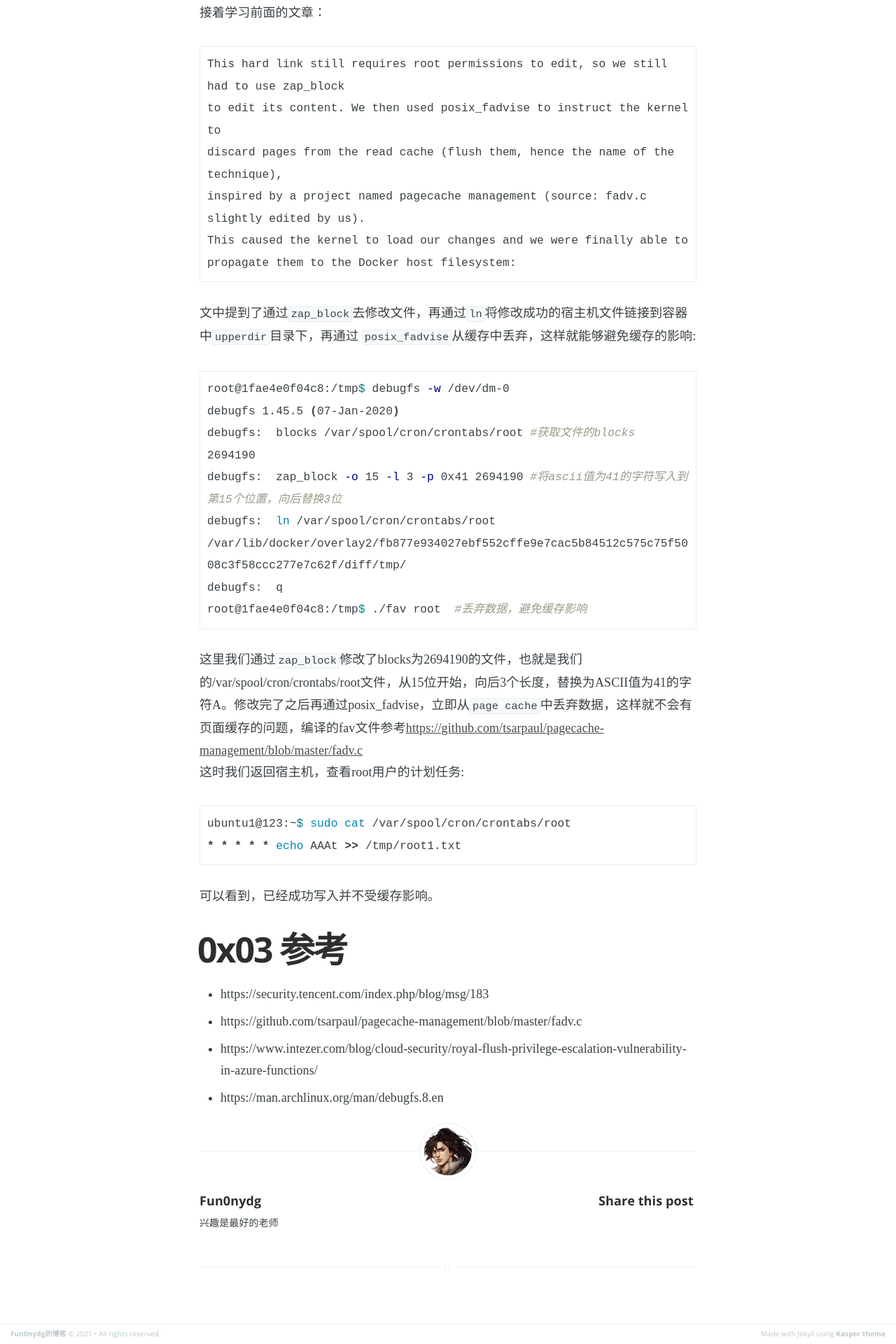
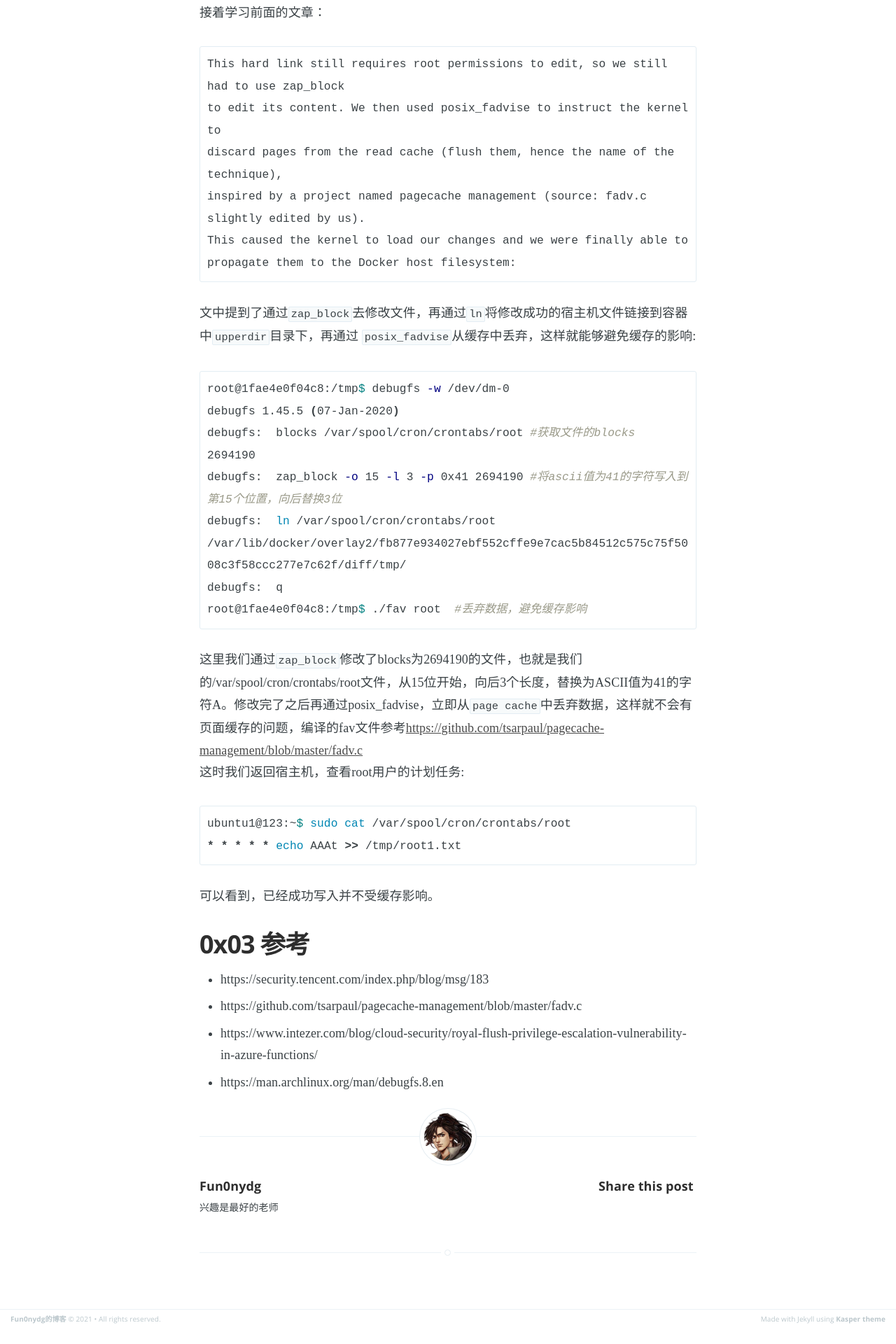
Before and after one commit to Fun0nydg/Fun0nydg.github.io, a Jekyll site: the page built from _posts/2021-06-19-The-role-of-debugfs-in-container-escape .md, in a window 1280 px wide. Shown: the part 2811-4731 px from the top of the page at 70% size. Built offline with Jekyll 4.4.1, drawn with Linux system fonts in a browser that asks for light colours; after the commit the page ends 4709 px from its top, so only the background shows below that.

````diff
--- a/_posts/2021-06-19-The-role-of-debugfs-in-container-escape .md
+++ b/_posts/2021-06-19-The-role-of-debugfs-in-container-escape .md
@@ -86,7 +86,7 @@ ubuntu1@123:~$ sudo cat /var/spool/cron/crontabs/root
 ```
 可以看到，已经成功写入并不受缓存影响。
 
-# 0x03 参考
+## 0x03 参考
 - https://security.tencent.com/index.php/blog/msg/183
 - https://github.com/tsarpaul/pagecache-management/blob/master/fadv.c
 - https://www.intezer.com/blog/cloud-security/royal-flush-privilege-escalation-vulnerability-in-azure-functions/
````
